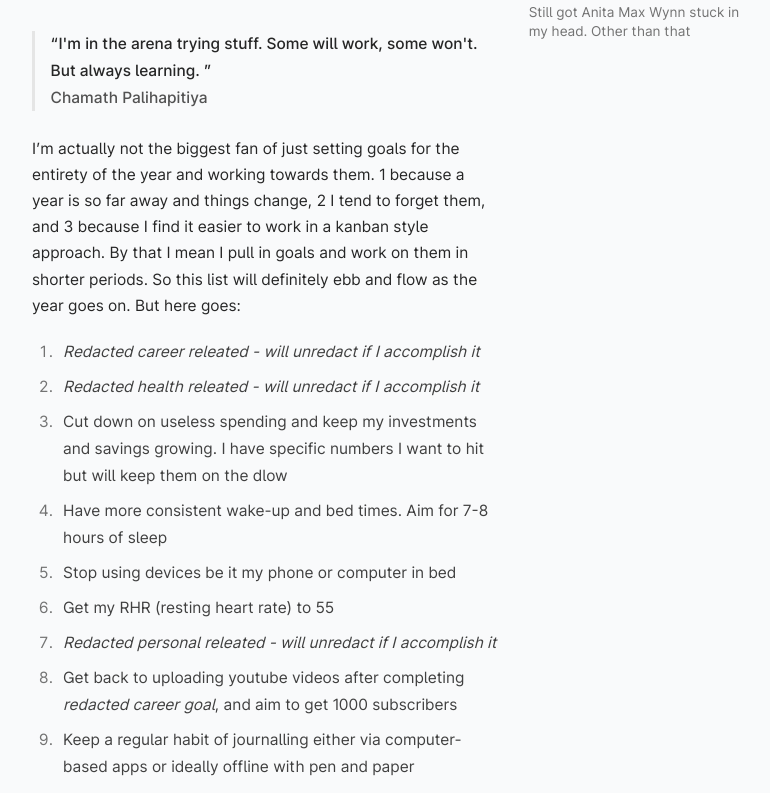
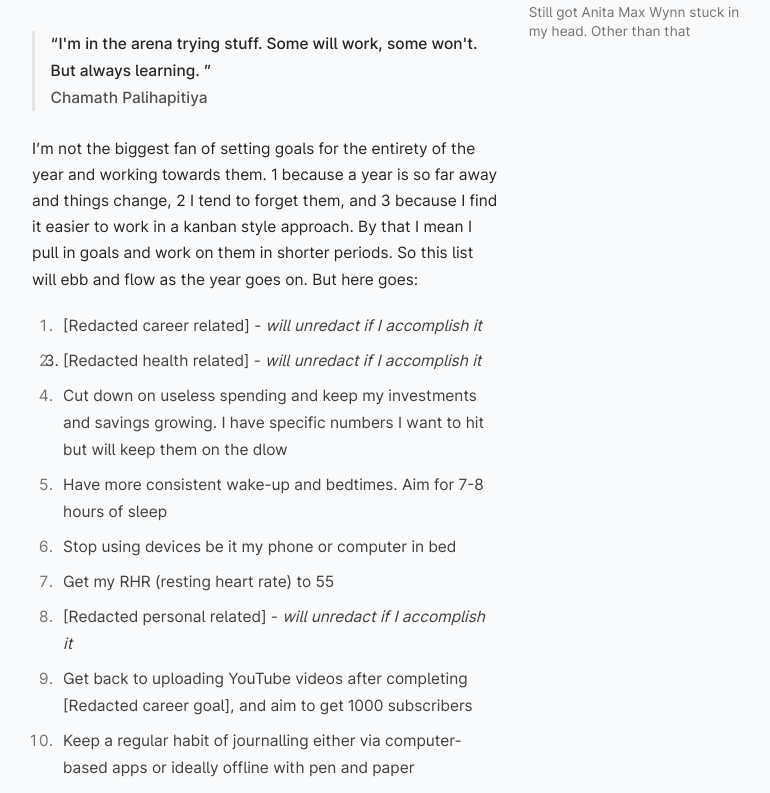
Before and after one commit to NaveenBandarage/www., a Next.js app: page /goals-for-2024 in a window 1280 px wide. Shown: the part 361-1154 px from the top of the page, without its empty margins (251-1021 px from the left). Built offline with nearby package versions, Linux system fonts and the light colour scheme; what tailwindcss-touch would draw is missing.

Commit message:
update goals fixed spelling

```diff
--- a/pages/goals-for-2024.tsx
+++ b/pages/goals-for-2024.tsx
@@ -36,7 +36,7 @@ export default function BlogPost() {
               <p>Intro:</p>
               <p>
                 It's scary and I'm not used to doing it but I'm going to put my
-                goals out there into the ether that is the internet. Lets see
+                goals out there into the ether that is the internet. Let's see
                 what happens. Some of them are too personal and I don't feel
                 comfortable putting them out there just yet so I've redacted
                 them.{" "}
@@ -49,24 +49,23 @@ export default function BlogPost() {
                 Chamath Palihapitiya{" "}
               </blockquote>
               <p>
-                I’m actually not the biggest fan of just setting goals for the
-                entirety of the year and working towards them. 1 because a year
-                is so far away and things change, 2 I tend to forget them, and 3
-                because I find it easier to work in a kanban style approach. By
-                that I mean I pull in goals and work on them in shorter periods.
-                So this list will definitely ebb and flow as the year goes on.
-                But here goes:
+                I’m not the biggest fan of setting goals for the entirety of the
+                year and working towards them. 1 because a year is so far away
+                and things change, 2 I tend to forget them, and 3 because I find
+                it easier to work in a kanban style approach. By that I mean I
+                pull in goals and work on them in shorter periods. So this list
+                will ebb and flow as the year goes on. But here goes:
               </p>
               <ol>
                 <li>
-                  <i>
-                    Redacted career releated - will unredact if I accomplish it
-                  </i>
+                  [Redacted career related] -{" "}
+                  <i> will unredact if I accomplish it</i>
                 </li>
                 <li>
-                  <i>
-                    Redacted health releated - will unredact if I accomplish it
-                  </i>
+                  <li>
+                    [Redacted health related] -{" "}
+                    <i> will unredact if I accomplish it</i>
+                  </li>
                 </li>
                 <li>
                   Cut down on useless spending and keep my investments and
@@ -74,20 +73,18 @@ export default function BlogPost() {
                   will keep them on the dlow{" "}
                 </li>
                 <li>
-                  Have more consistent wake-up and bed times. Aim for 7-8 hours
+                  Have more consistent wake-up and bedtimes. Aim for 7-8 hours
                   of sleep
                 </li>
                 <li>Stop using devices be it my phone or computer in bed</li>
                 <li>Get my RHR (resting heart rate) to 55</li>
                 <li>
-                  <i>
-                    Redacted personal releated - will unredact if I accomplish
-                    it
-                  </i>
+                  [Redacted personal related] -{" "}
+                  <i> will unredact if I accomplish it</i>
                 </li>
                 <li>
-                  Get back to uploading youtube videos after completing{" "}
-                  <i>redacted career goal</i>, and aim to get 1000 subscribers
+                  Get back to uploading YouTube videos after completing{" "}
+                  [Redacted career goal], and aim to get 1000 subscribers
                 </li>
                 <li>
                   Keep a regular habit of journalling either via computer-based
```
